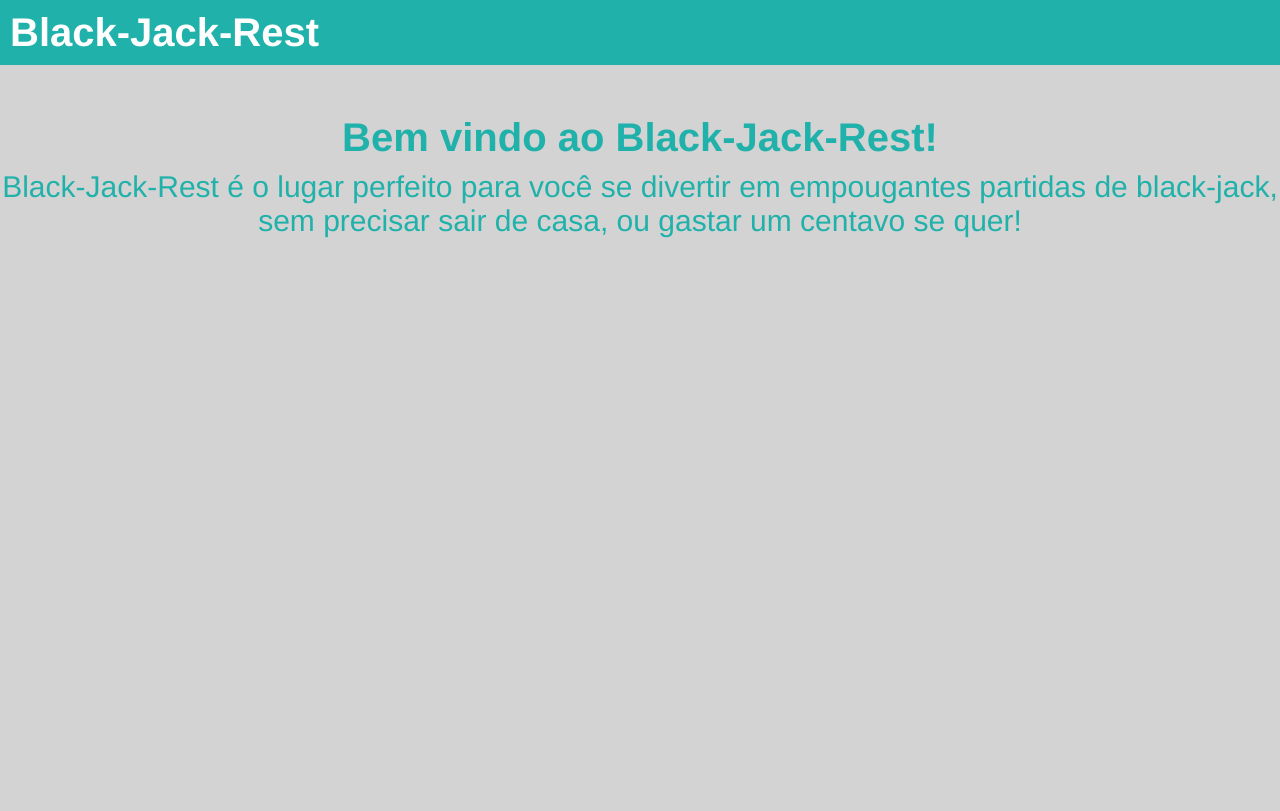
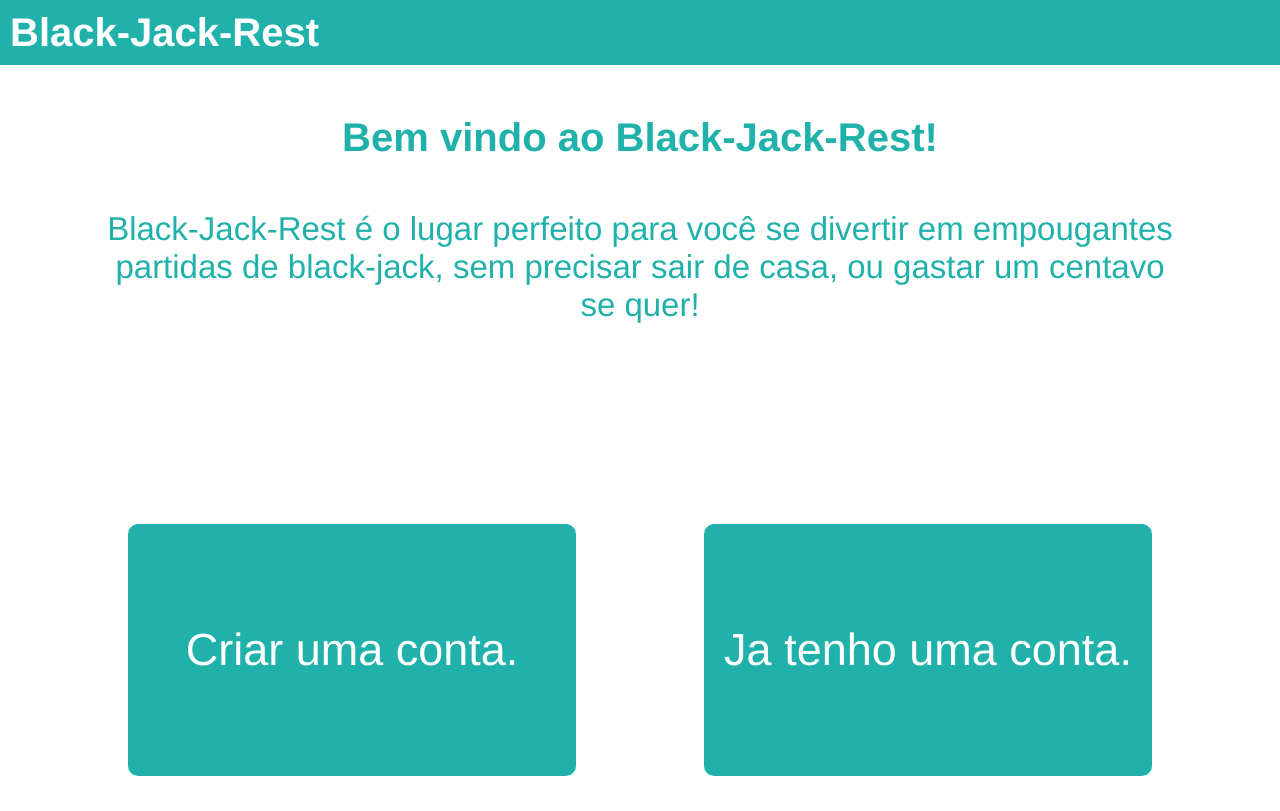
Before and after one commit to miratkd/black-jack-rest-front-end, a Vue app: page / in a window 1280 px wide. Built offline with nearby package versions, Linux system fonts and the light colour scheme.

Commit message:
page created

```diff
--- a/src/App.vue
+++ b/src/App.vue
@@ -19,5 +19,9 @@ export default {
 }
 body{
   margin: 0;
+  color: lightseagreen;
+}
+a {
+  text-decoration: none;
 }
 </style>
--- a/src/router/index.js
+++ b/src/router/index.js
@@ -1,11 +1,17 @@
 import { createRouter, createWebHistory } from 'vue-router'
 import Home from '../views/Home.vue'
+import CreateAccount from '../views/CreateAccount.vue'
 
 const routes = [
   {
     path: '/',
     name: 'Home',
     component: Home
+  },
+  {
+    path: '/criar-conta',
+    name: 'createAccount',
+    component: CreateAccount
   }
 ]
 
--- /dev/null
+++ b/src/views/CreateAccount.vue
@@ -0,0 +1,34 @@
+<template>
+  <div>
+    <div class="create-account-title">
+      Crie a sua conta.
+    </div>
+    <div class="row">
+      <div>
+        <div>
+          Nome de usuario:
+        </div>
+        <input type="text">
+      </div>
+      <div>2</div>
+    </div>
+  </div>
+</template>
+
+<script>
+export default {
+  name: 'CreateAccount'
+}
+</script>
+
+<style scoped>
+  .create-account-title{
+    text-align: center;
+    font-size: 55px;
+    margin-top: 50px;
+  }
+  .row{
+    display: flex;
+    justify-content: space-around;
+  }
+</style>
--- a/src/views/Home.vue
+++ b/src/views/Home.vue
@@ -5,6 +5,14 @@
     </div>
     <div class="home-page-subtitle">
       Black-Jack-Rest é o lugar perfeito para você se divertir em empougantes partidas de black-jack, sem precisar sair de casa, ou gastar um centavo se quer!
+    </div>
+    <div class="home-page-buttons-containear">
+      <router-link to="/criar-conta" class="home-page-button">
+        Criar uma conta.
+      </router-link>
+      <div class="home-page-button">
+        Ja tenho uma conta.
+      </div>
     </div>
   </div>
 </template>
@@ -17,7 +25,6 @@ export default {
 
 <style scoped>
   .home-page{
-    background-color: lightgray;
     min-height: 93.2vh;
   }
   .home-page-title{
@@ -25,13 +32,26 @@ export default {
     padding-top: 50px;
     font-size: 40px;
     font-weight: 700;
-    color: lightseagreen;
   }
   .home-page-subtitle{
     text-align: center;
-    padding-top: 10px;
-    font-size: 30px;
+    padding: 50px 100px 0 100px;
+    font-size: 33px;
     font-weight: 500;
-    color: lightseagreen;
+  }
+  .home-page-buttons-containear{
+    display: flex;
+    justify-content: space-evenly;
+    margin-top: 200px;
+  }
+  .home-page-button{
+    background-color: lightseagreen;
+    color: white;
+    padding: 100px 0;
+    text-align: center;
+    width: 35%;
+    border-radius: 10px;
+    cursor: pointer;
+    font-size: 45px;
   }
 </style>
```
